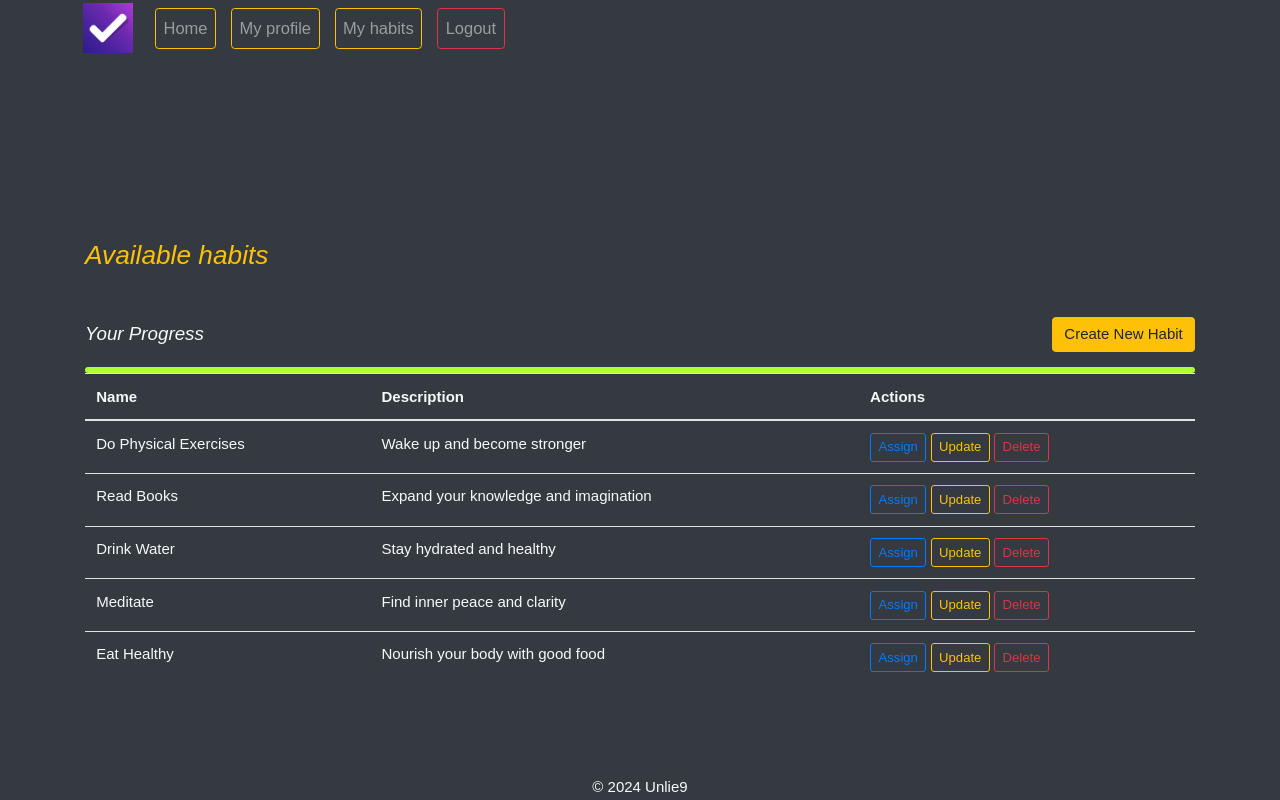
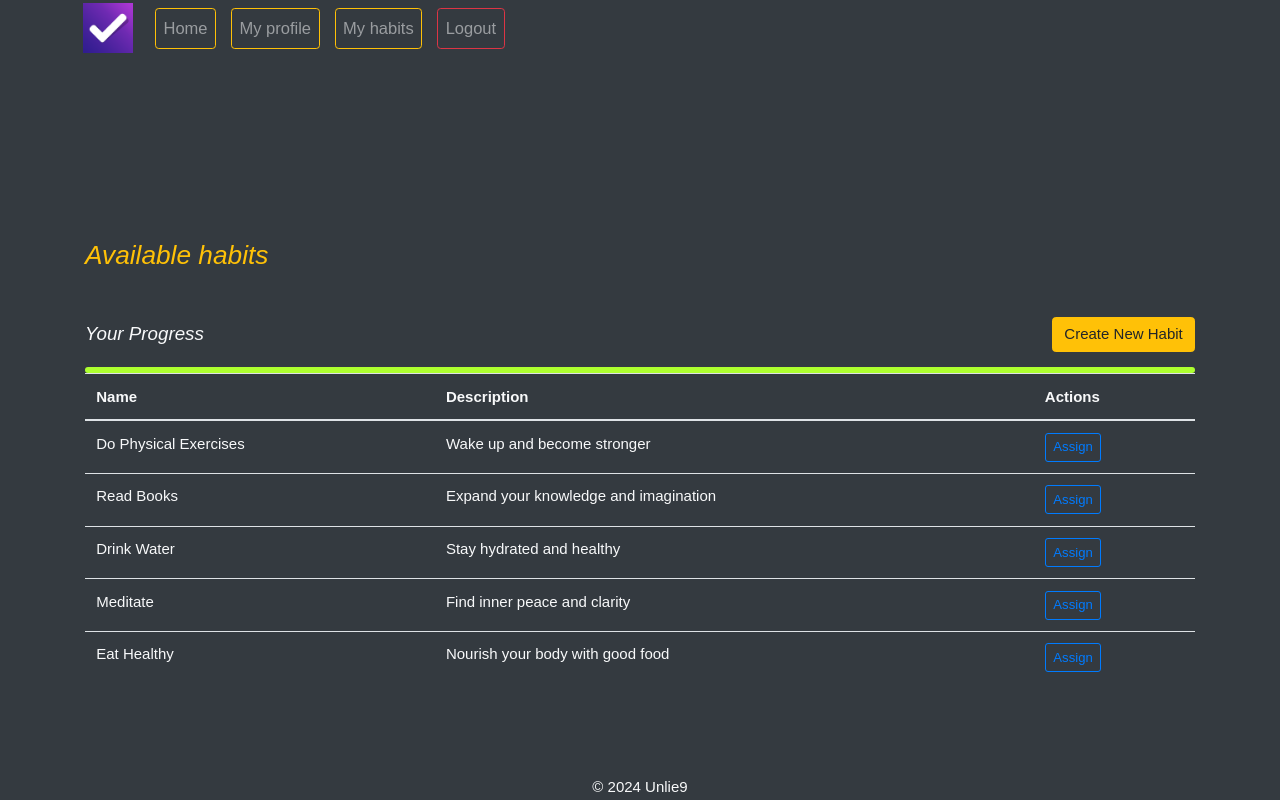
Before and after one commit to Unlie9/habit-tracker, a Django app: page /all_habits/ in a window 1280 px wide. Run offline with Django 5.2, Linux system fonts and the light colour scheme; a user stored in the database is signed in; data comes from the database, SQL or seed files in the repository.

Commit message:
update all_habits.html

```diff
--- a/templates/habit_tracker/all_habits.html
+++ b/templates/habit_tracker/all_habits.html
@@ -24,8 +24,6 @@
 							<td>{{ habit.description }}</td>
 							<td class="actions-column">
 								<a href="#" class="btn btn-outline-primary btn-sm">Assign</a>
-								<a href="#" class="btn btn-outline-warning btn-sm">Update</a>
-								<a href="#" class="btn btn-outline-danger btn-sm">Delete</a>
 							</td>
 						</tr>
 					{% empty %}
```
